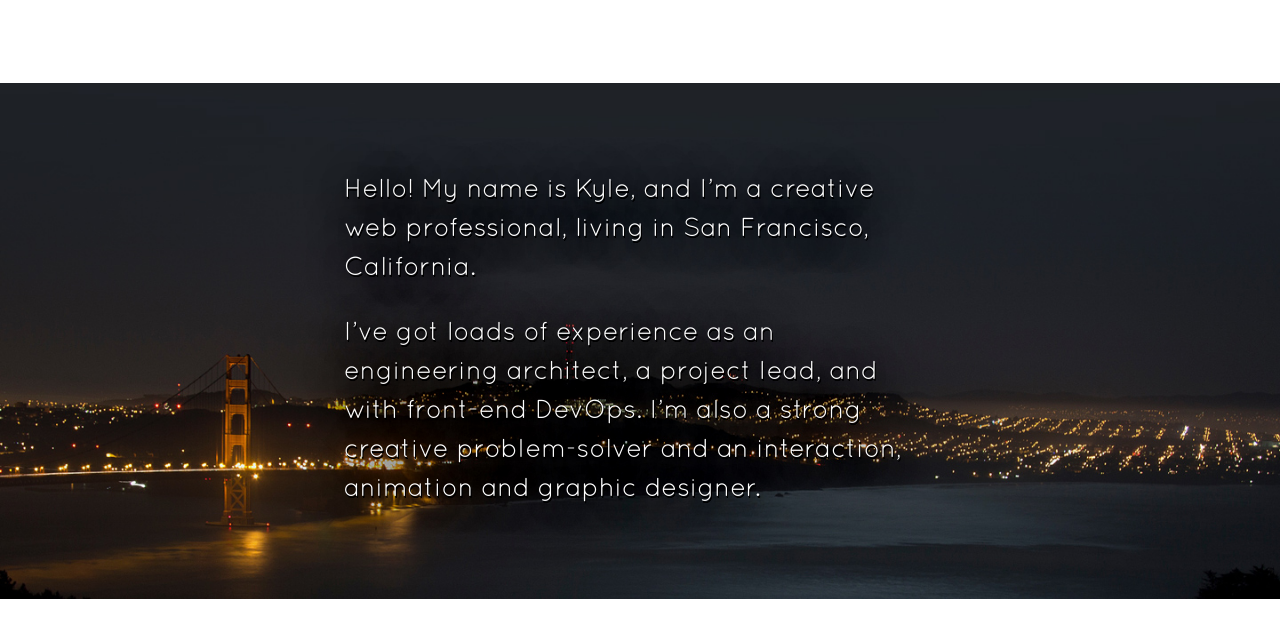
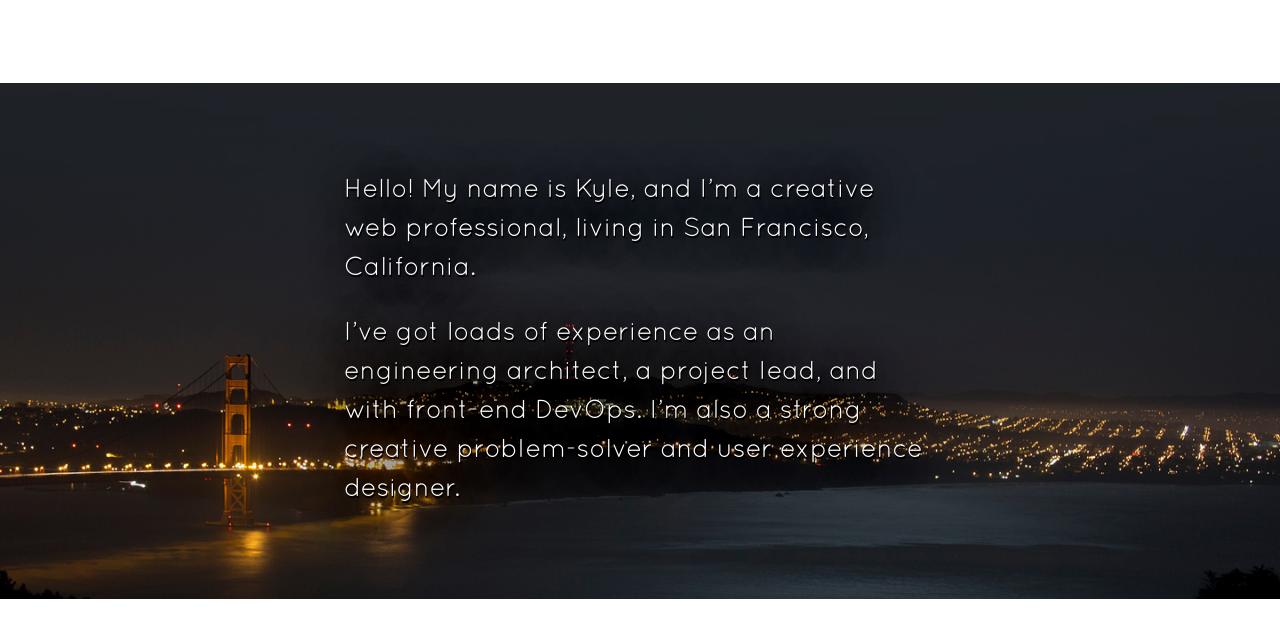
Before and after one commit to kyleolsondesign/kyle-olson.com, a plain HTML site: page index.html in a window 1280 px wide. Shown: the part 171-800 px from the top of the page. Drawn offline with nearby package versions, Linux system fonts and the light colour scheme.

Commit message:
Updating tagline

```diff
--- a/index.html
+++ b/index.html
@@ -36,7 +36,7 @@
 		<section class="section section-hero section-dark">
 			<div class="container">
 				<p class="lead">Hello! My name is Kyle, and I’m a creative web professional, living in San Francisco, California.</p>
-				<p class="lead">I’ve got loads of experience as an engineering architect, a project lead, and with front-end DevOps. I’m also a strong creative problem-solver and an interaction, animation and graphic designer.</p>
+				<p class="lead">I’ve got loads of experience as an engineering architect, a project lead, and with front-end DevOps. I’m also a strong creative problem-solver and user experience designer.</p>
 			</div>
 		</section>
 
```
